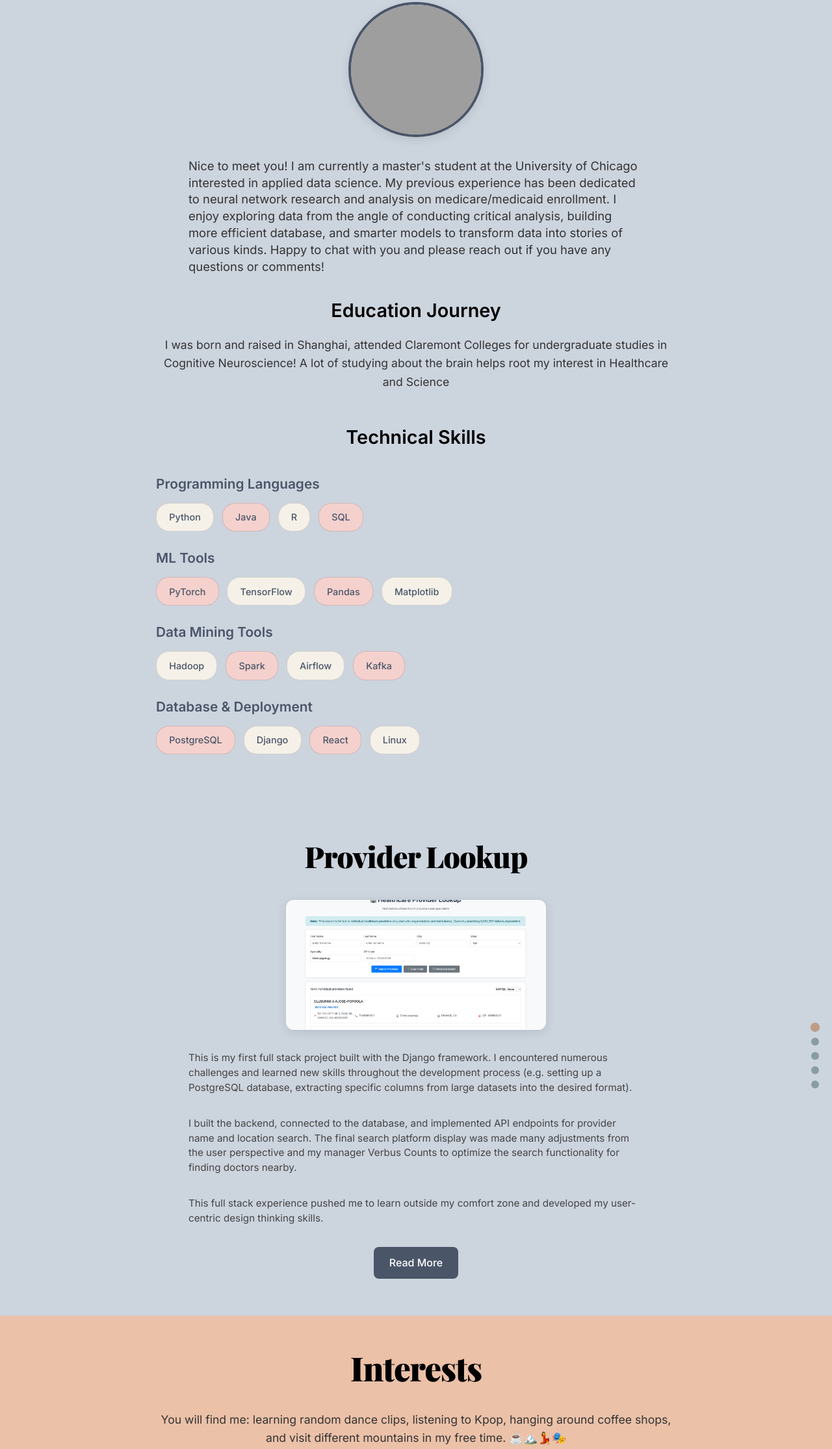
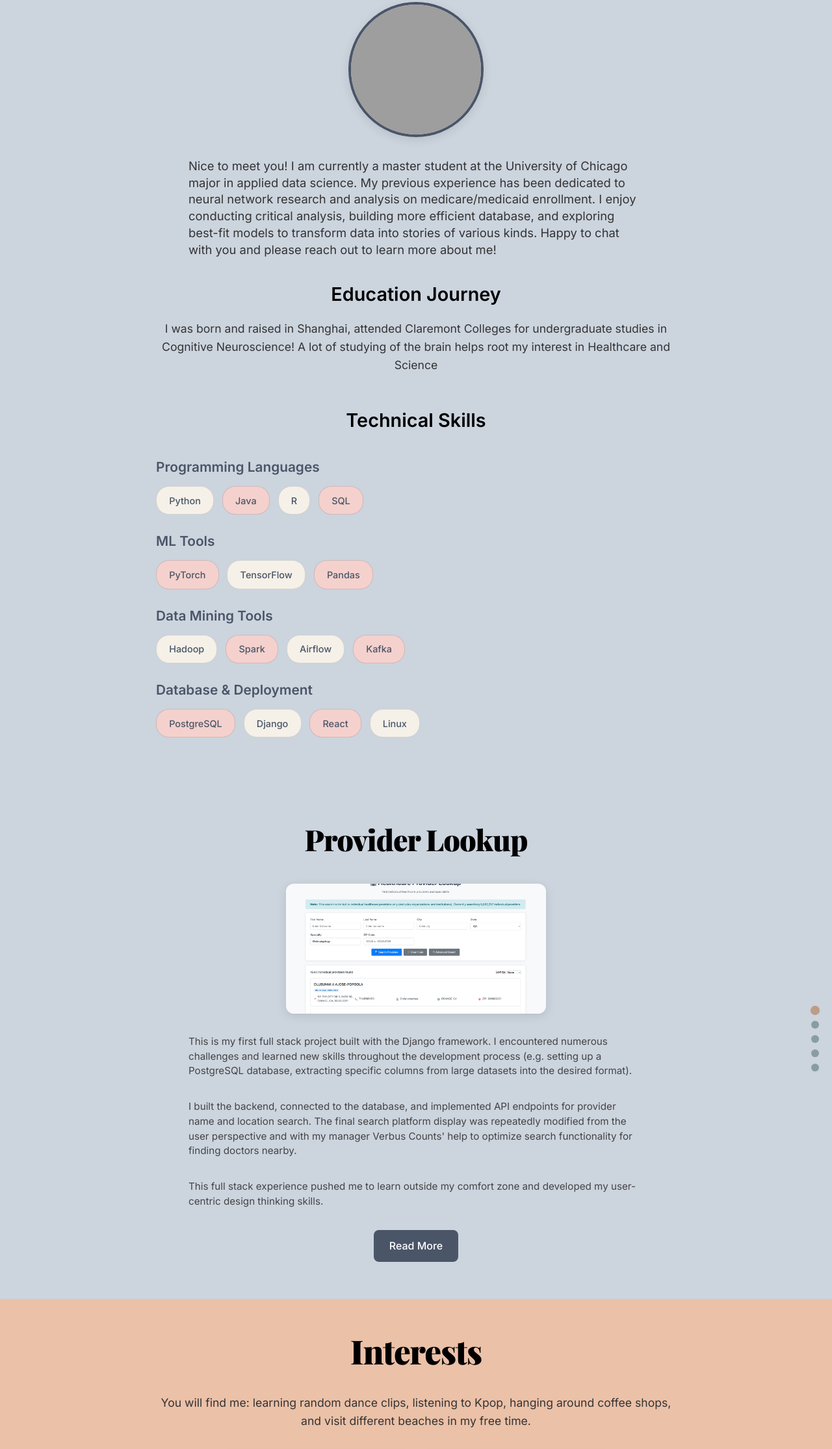
Before and after one commit to dorajy8/portfolio, a plain HTML site: page index.html in a window 1280 px wide. Shown: the part 151-2381 px from the top of the page at 65% size. Drawn offline with nearby package versions, Linux system fonts and the light colour scheme; grey boxes are pictures that could not be loaded.

Commit message:
Update index.html

```diff
--- a/index.html
+++ b/index.html
@@ -456,10 +456,10 @@
       <h1>Dora Jiayue</h1>
       <img src="./images/profile.png" alt="Dora Jiayue Li Profile Picture" class="profile-image">
       <p style="text-align: left; font-size: 1.15rem; line-height: 1.4; margin: 2rem 0; max-width: 700px; margin-left: auto; margin-right: auto;">
-        Nice to meet you! I am currently a master's student at the University of Chicago interested in applied data science. My previous experience has been dedicated to neural network research and analysis on medicare/medicaid enrollment. I enjoy exploring data from the angle of conducting critical analysis, building more efficient database, and smarter models to transform data into stories of various kinds. Happy to chat with you and please reach out if you have any questions or comments!
+        Nice to meet you! I am currently a master student at the University of Chicago major in applied data science. My previous experience has been dedicated to neural network research and analysis on medicare/medicaid enrollment. I enjoy conducting critical analysis, building more efficient database, and exploring best-fit models to transform data into stories of various kinds. Happy to chat with you and please reach out to learn more about me!
       </p>
       <h2>Education Journey</h2>
-      <p class="center-text">I was born and raised in Shanghai, attended Claremont Colleges for undergraduate studies in Cognitive Neuroscience! A lot of studying about the brain helps root my interest in Healthcare and Science</p>
+      <p class="center-text">I was born and raised in Shanghai, attended Claremont Colleges for undergraduate studies in Cognitive Neuroscience! A lot of studying of the brain helps root my interest in Healthcare and Science</p>
 
       <h2 style="margin-top: 3rem;">Technical Skills</h2>
       <div class="skills-section">
@@ -479,7 +479,6 @@
             <span class="skill-tag data">PyTorch</span>
             <span class="skill-tag programming">TensorFlow</span>
             <span class="skill-tag data">Pandas</span>
-            <span class="skill-tag programming">Matplotlib</span>
           </div>
         </div>
 
@@ -517,7 +516,7 @@
           This is my first full stack project built with the Django framework. I encountered numerous challenges and learned new skills throughout the development process (e.g. setting up a PostgreSQL database, extracting specific columns from large datasets into the desired format).
         </p>
         <p>
-          I built the backend, connected to the database, and implemented API endpoints for provider name and location search. The final search platform display was made many adjustments from the user perspective and my manager Verbus Counts to optimize the search functionality for finding doctors nearby.
+          I built the backend, connected to the database, and implemented API endpoints for provider name and location search. The final search platform display was repeatedly modified from the user perspective and with my manager Verbus Counts' help to optimize search functionality for finding doctors nearby.
         </p>
         <p>
           This full stack experience pushed me to learn outside my comfort zone and developed my user-centric design thinking skills.
@@ -594,7 +593,7 @@
   <section style="background: var(--peach);" class="shorter-section">
     <div class="content-wrapper">
       <h1>Interests</h1>
-      <p class="center-text">You will find me: learning random dance clips, listening to Kpop, hanging around coffee shops, and visit different mountains in my free time. ☕🏔️💃🎭</p>
+      <p class="center-text">You will find me: learning random dance clips, listening to Kpop, hanging around coffee shops, and visit different beaches in my free time. </p>
       <div class="interest-gallery">
         <img src="./images/dance.png" alt="Kpop Dance" class="interest-image">
         <img src="./images/theatre.png" alt="Theatre Production" class="interest-image">
```
